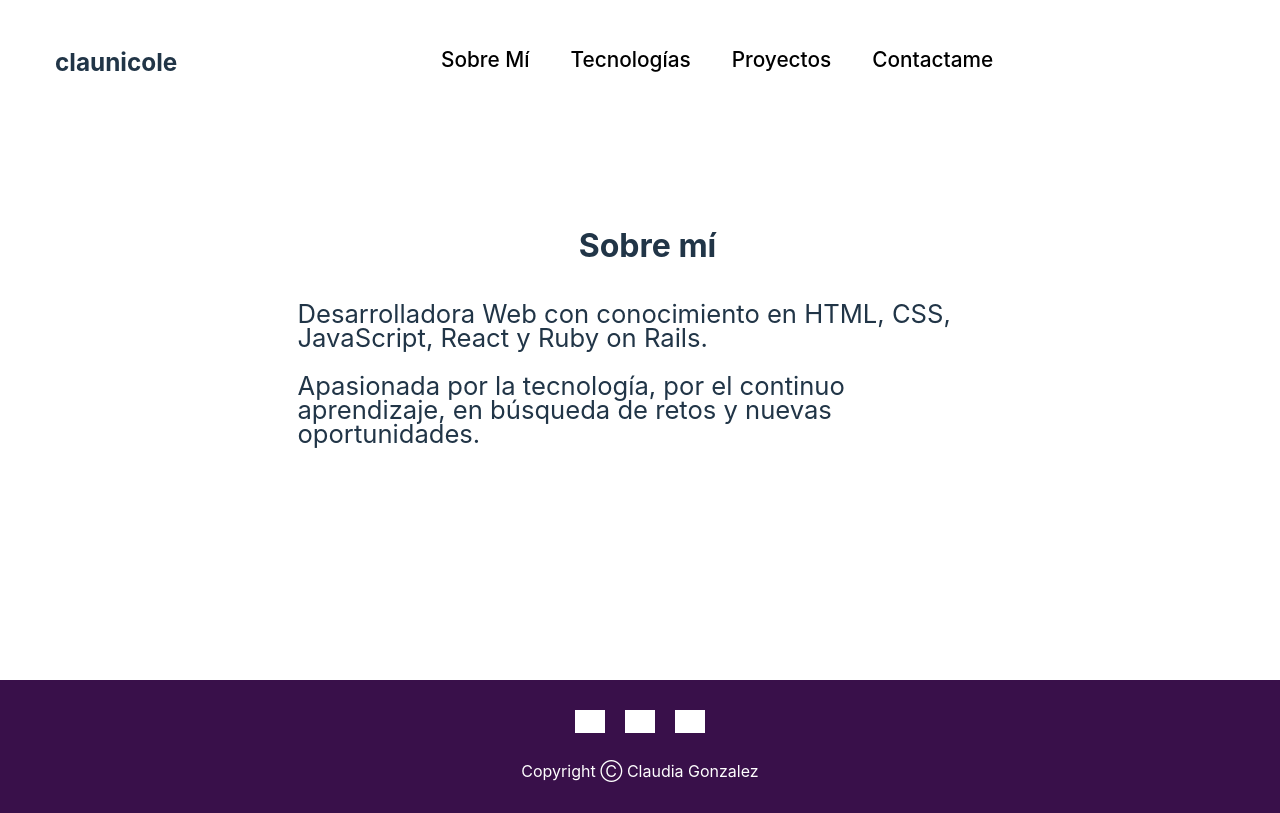
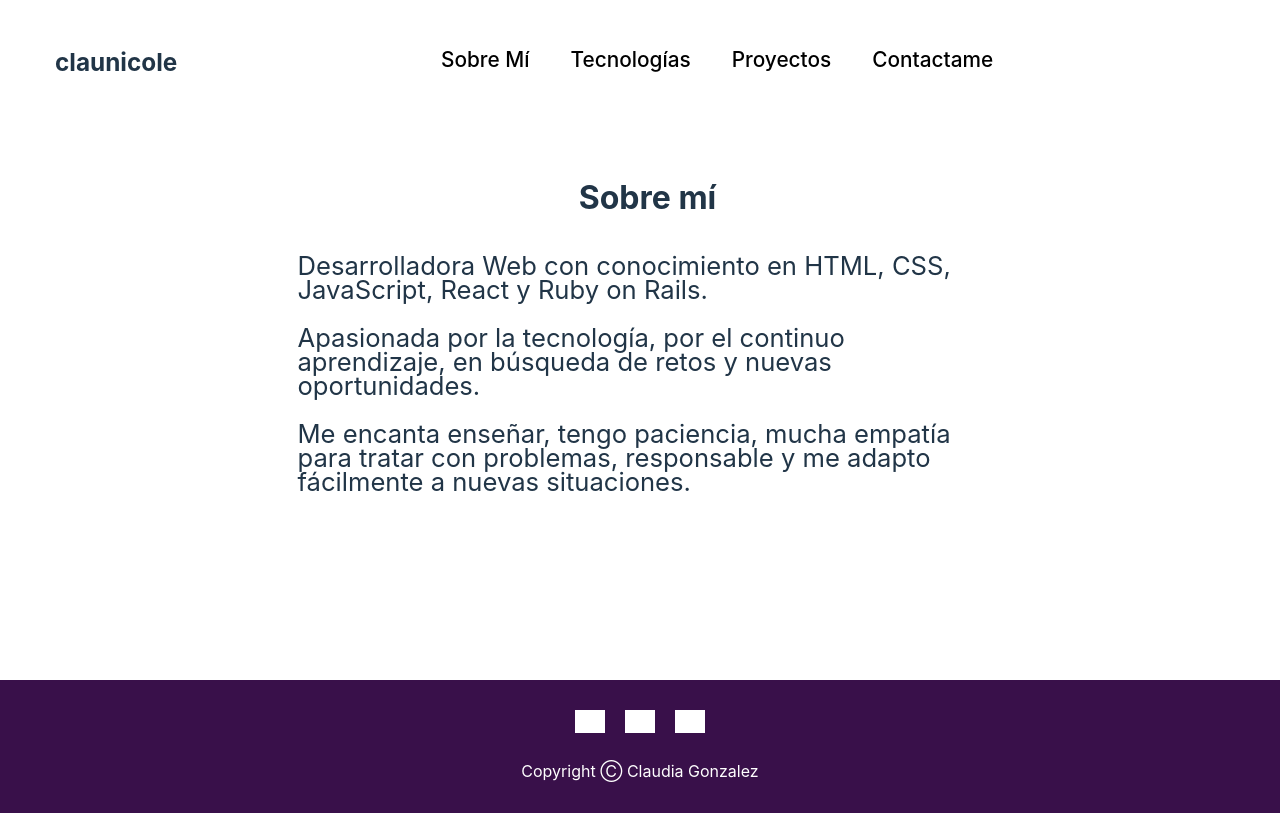
Before and after one commit to claunicole/Portfolio, a React (Vite) app: page /about in a window 1280 px wide. Built offline with nearby package versions, Linux system fonts and the light colour scheme; grey boxes are pictures that could not be loaded.

Commit message:
Mejoras en la redireccion en rutas

```diff
--- a/src/About/About.jsx
+++ b/src/About/About.jsx
@@ -8,6 +8,7 @@ function About() {
         <div className='about-text-container'>
         <p>Desarrolladora Web con conocimiento en HTML, CSS, JavaScript, React y Ruby on Rails.</p>
         <p>Apasionada por la tecnología, por el continuo aprendizaje, en búsqueda de retos y nuevas oportunidades.</p>
+        <p>Me encanta enseñar, tengo paciencia, mucha empatía para tratar con problemas, responsable y me adapto fácilmente a nuevas situaciones.</p>
         </div>
       </div>
     </div>
```
